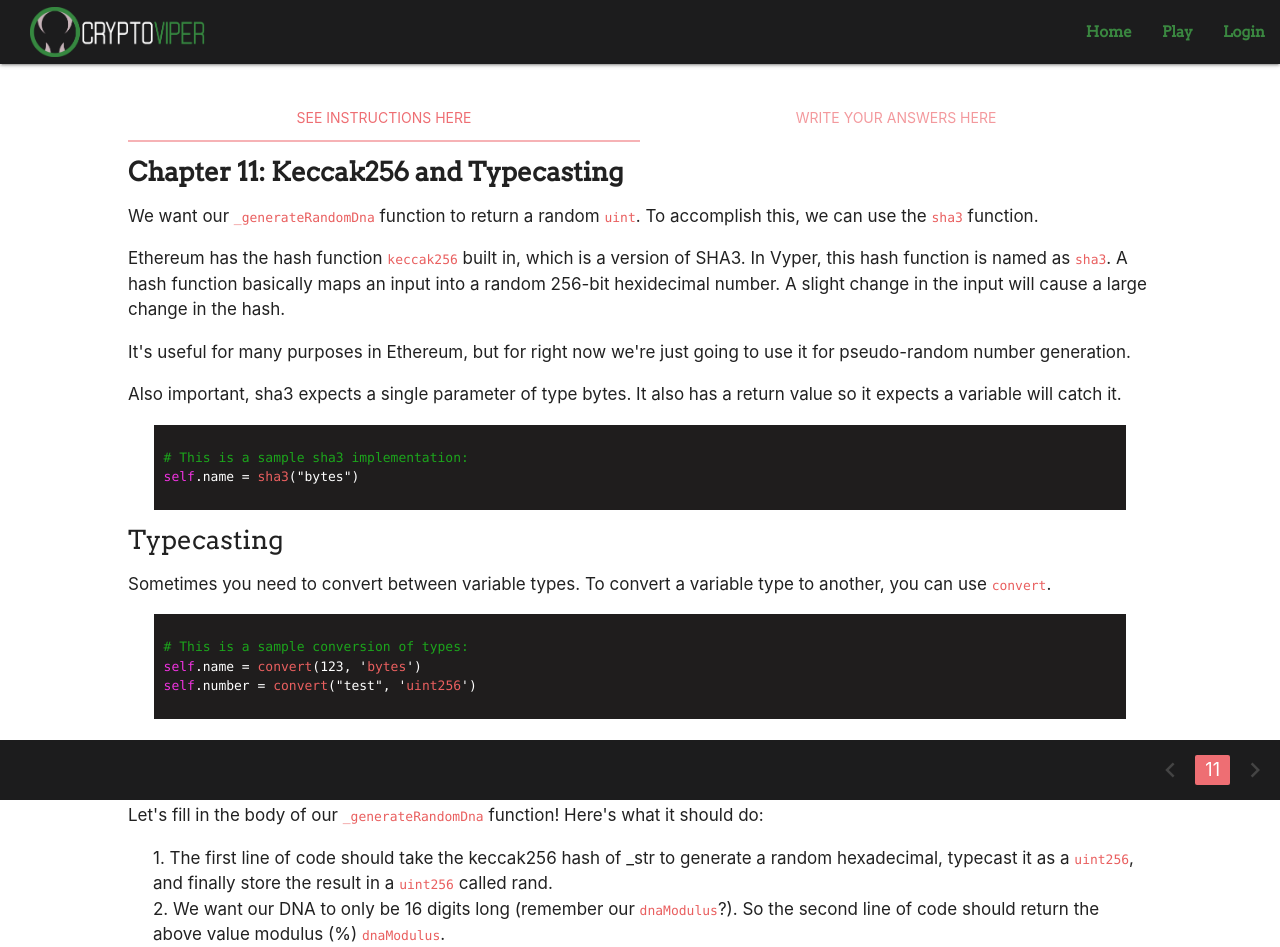
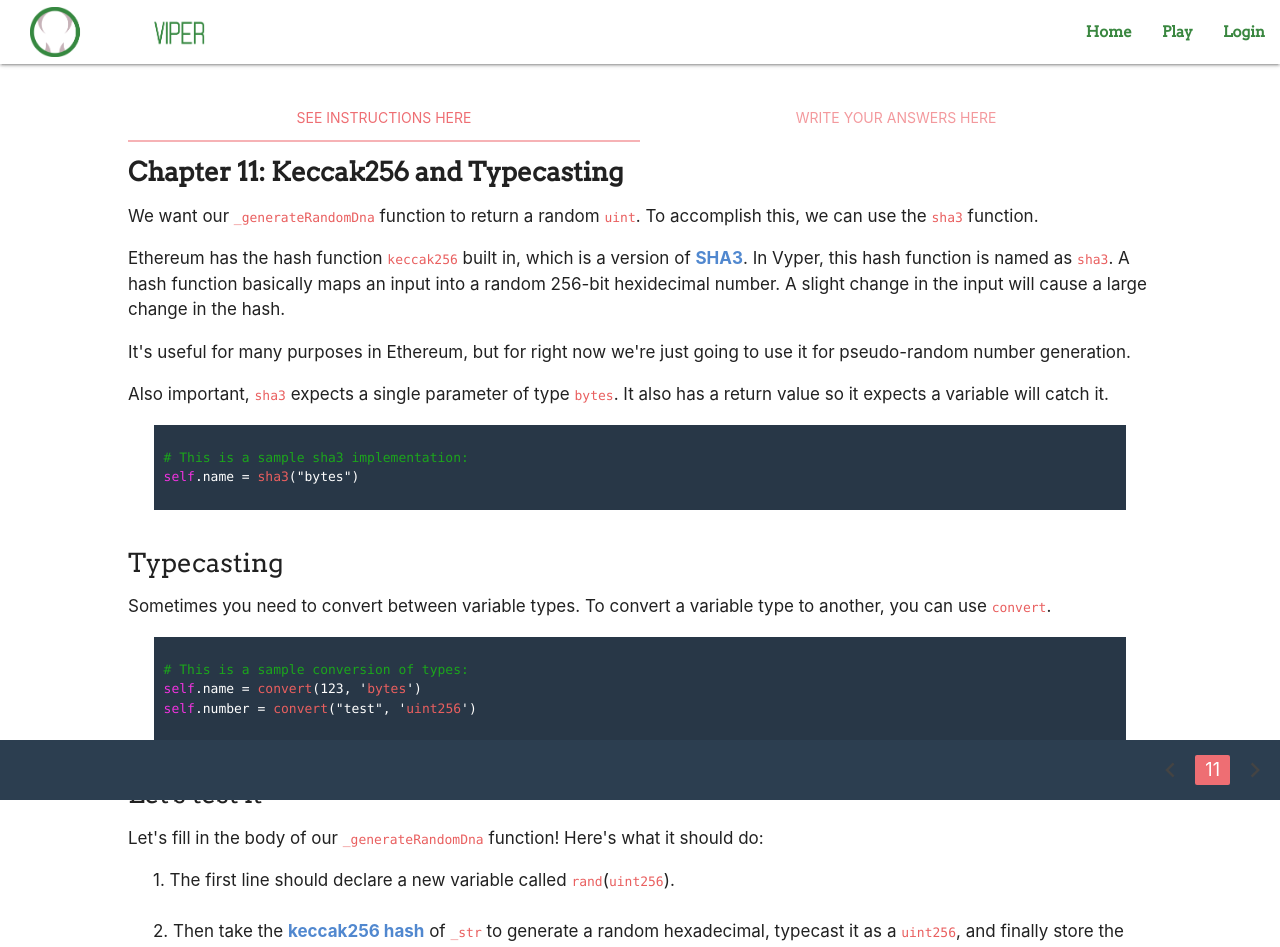
Before and after one commit to BIT-Okutama/CryptoViper, a React (Create React App) app: page /Lesson_11 in a window 1280 px wide. Shown: the top 947 px of the page. Built offline with nearby package versions, Linux system fonts and the light colour scheme.

Commit message:
Re-checked the lessons

```diff
--- a/public/style.css
+++ b/public/style.css
@@ -57,7 +57,7 @@
 
 
 .navColor {
-  background-color: #1c1c1d;
+  background-color: white;
 }
 .logo {
   width: 175px;
@@ -83,7 +83,7 @@ p {
   margin-left: 25px;
 }
 .codeblock {
-  background-color: #1f1d1d;
+  background-color: #283747;
   width: 95%;
   margin: 0 auto;
   padding: 10px;
@@ -190,7 +190,7 @@ p {
 }
 
 footer {
-  background-color: #1c1c1d;
+  background-color: #2C3E50;
   color:white;
   position:absolute;
   bottom:0;
--- a/src/BodyComponent/LessonComponent/Lesson_10.js
+++ b/src/BodyComponent/LessonComponent/Lesson_10.js
@@ -28,7 +28,7 @@ class Lesson_10 extends Component {
 
           <div id="lessonTab">
             <h5 class="chapterTitle"> Chapter 10: More on Functions </h5>
-            <p> In this chapter, we're going to learn about Function <div class="terms">return values</div> and <div class="terms">access modifiers</div>. </p>
+            <p> In this chapter, we're going to learn about Function <div class="terms">return values</div> and <div class="terms">access modifiers</div>. </p> <br></br>
 
             <h5> Return Values </h5>
             <p> To return a value from a function, the declaration looks like this: </p>
@@ -40,19 +40,19 @@ class Lesson_10 extends Component {
                 &ensp;&ensp;return "I am bytes" <br></br>
               </p>
             </div>
-            <p>Just like in Solidity, the function declaration in Vyper contains the type of the return value (in this case <div class="types">bytes</div>).</p>
+            <p>Just like in Solidity, the function declaration in Vyper contains the type of the return value (in this case <div class="types">bytes</div>).</p> <br></br>
 
             <h5> Function Modifiers </h5>
             <p> Vyper has two access modifiers: <div class="types">@public</div> and <div class="types">@private</div>. </p>
             <p> <div class="types">@public</div> is the default modifer. It means that any program that uses your contract can call this function or variable. This is useful when you want other users to use your functions. </p>
-            <p> <div class="types">@private</div> means that only your contract can access this function or variable. This is useful when you don't want other users access your function. This is useful when protecting your data. </p>
+            <p> <div class="types">@private</div> means that only your contract can access this function or variable. This is useful when you don't want other users to access your function and to protect your data. </p>
 
             <br></br>
             <h5>Let's test it</h5>
             <p> We're going to want a helper function that generates a random DNA number from a string. </p>
 
             <p class="indent">
-              1. Create a  <div class="types">private</div> function called  <div class="types">_generateRandomDna</div>. It will take one parameter named _str (a <div class="types">bytes</div>), and return a <div class="types">uint</div>. <br></br>
+              1. Create a  <div class="types">private</div> function called  <div class="types">_generateRandomDna</div>. It will take one parameter named _str (a <div class="types">bytes</div>), and return a <div class="types">uint</div>. <br></br><br></br>
               2. The function body should be empty at this point — we'll fill it in later. <br></br>
             </p>
           </div>
--- a/src/BodyComponent/LessonComponent/Lesson_11.js
+++ b/src/BodyComponent/LessonComponent/Lesson_11.js
@@ -29,9 +29,9 @@ class Lesson_11 extends Component {
           <div id="lessonTab">
             <h5 class="chapterTitle"> Chapter 11: Keccak256 and Typecasting </h5>
             <p> We want our <div class="types">_generateRandomDna</div> function to return a random <div class="types">uint</div>. To accomplish this, we can use the <div class="types">sha3</div> function. </p>
-            <p> Ethereum has the hash function <div class="types">keccak256</div> built in, which is a version of SHA3. In Vyper, this hash function is named as <div class="types">sha3</div>. A hash function basically maps an input into a random 256-bit hexidecimal number. A slight change in the input will cause a large change in the hash. </p>
+            <p> Ethereum has the hash function <div class="types">keccak256</div> built in, which is a version of <div class="terms">SHA3</div>. In Vyper, this hash function is named as <div class="types">sha3</div>. A hash function basically maps an input into a random 256-bit hexidecimal number. A slight change in the input will cause a large change in the hash. </p>
             <p> It's useful for many purposes in Ethereum, but for right now we're just going to use it for pseudo-random number generation. </p>
-            <p> Also important, sha3 expects a single parameter of type bytes. It also has a return value so it expects a variable will catch it. </p>
+            <p> Also important, <div class="types">sha3</div> expects a single parameter of type <div class="types">bytes</div>. It also has a return value so it expects a variable will catch it. </p>
             <div class="codeblock">
               <p class="codes">
                 <div class="comments"># This is a sample sha3 implementation:</div> <br></br>
@@ -39,6 +39,7 @@ class Lesson_11 extends Component {
               </p>
             </div>
 
+            <br></br>
             <h5>Typecasting</h5>
             <p>Sometimes you need to convert between variable types. To convert a variable type to another, you can use <div class="types">convert</div>.</p>
             <div class="codeblock">
@@ -54,8 +55,9 @@ class Lesson_11 extends Component {
             <p> Let's fill in the body of our <div class="types">_generateRandomDna</div> function! Here's what it should do: </p>
 
             <p class="indent">
-              1. The first line of code should take the keccak256 hash of _str to generate a random hexadecimal, typecast it as a <div class="types">uint256</div>, and finally store the result in a <div class="types">uint256</div> called rand. <br></br>
-              2. We want our DNA to only be 16 digits long (remember our <div class="types">dnaModulus</div>?). So the second line of code should return the above value modulus (%) <div class="types">dnaModulus</div>. <br></br>
+              1. The first line should declare a new variable called <div class="types">rand</div>(<div class="types">uint256</div>). <br></br><br></br>
+              2. Then take the <div class="terms">keccak256 hash</div> of <div class="types">_str</div> to generate a random hexadecimal, typecast it as a <div class="types">uint256</div>, and finally store the result in <div class="types">rand</div>. <br></br><br></br>
+              3. We want our DNA to only be 16 digits long (remember our <div class="types">dnaModulus</div>?). So the last line of code should return the above value modulus (%) <div class="types">dnaModulus</div>. <br></br>
             </p>
           </div>
 
--- a/src/BodyComponent/LessonComponent/Lesson_12.js
+++ b/src/BodyComponent/LessonComponent/Lesson_12.js
@@ -36,8 +36,8 @@ class Lesson_12 extends Component {
             <br></br>
             <h5>Let's test it</h5>
             <p class="indent">
-              1. Create a <div class="types">public</div> function named <div class="types">createRandomZombie</div>. It will take one parameter named _name (a <div class="types">bytes</div>). (Note: Declare this function <div class="types">public</div> just as you declared previous functions <div class="types">private</div>) <br></br>
-              2. The first line of the function should run the <div class="types">_generateRandomDna</div> function on _name, and store it in a <div class="types">uint256</div> named <div class="types">randDna</div>. <br></br>
+              1. Create a <div class="types">public</div> function named <div class="types">createRandomZombie</div>. It will take one parameter named _name (a <div class="types">bytes</div>). (Note: Declare this function <div class="types">public</div> just as you declared previous functions <div class="types">private</div>) <br></br><br></br>
+              2. The first line of the function should run the <div class="types">_generateRandomDna</div> function on _name, and store it in a <div class="types">uint256</div> named <div class="types">randDna</div>. <br></br><br></br>
               3. The second line should run the <div class="types">_createZombie</div> function and pass it _name and randDna.
             </p>
           </div>
--- a/src/BodyComponent/LessonComponent/Lesson_3.js
+++ b/src/BodyComponent/LessonComponent/Lesson_3.js
@@ -28,7 +28,7 @@ class Lesson_3 extends Component {
 
           <div id="lessonTab">
             <h5 class="chapterTitle"> Chapter 3: State Variables & Integers </h5>
-            <p> Great Job! Let's formally start our Smart Contract </p>
+            <p> Great Job! Let's formally start our Smart Contract. </p>
             <p> Vyper is a <div class="terms">statically typed language</div>, which means that the type of each variable (state and local) needs to be specified or at least known at compile-time. </p>
             <p> <div class="terms">State variables</div> are values which are permanently stored in contract storage. This means they're written to the Ethereum blockchain.</p>
 
--- a/src/BodyComponent/LessonComponent/Lesson_5.js
+++ b/src/BodyComponent/LessonComponent/Lesson_5.js
@@ -55,7 +55,7 @@ class Lesson_5 extends Component {
             <h5>Let's test it</h5>
             <p> We're going to want to make several vipers. It is good to use a list of structs for this goal. </p>
 
-            <p class="indent"> 1. Create a list of <div class="types">Viper</div> structs. Name it <div class="types">Vipers</div>. </p>
+            <p class="indent"> 1. Create a list of <div class="types">Viper</div> structs. Name it <div class="types">Vipers</div>. For the meantime, let's make this list up to <div class="types">10</div>. </p>
           </div>
 
           <div class="forms">
--- a/src/BodyComponent/LessonComponent/Lesson_6.js
+++ b/src/BodyComponent/LessonComponent/Lesson_6.js
@@ -37,7 +37,7 @@ class Lesson_6 extends Component {
                 &ensp;&ensp;<div class="comments"># This is the body of the function</div> <br></br>
               </p>
             </div>
-            <p>This is a function named <div class="types">functionName</div> and a <div class="types">uint256</div> parameter. Vyper does not have brackets &#123; &#125;. To group codes, the codes should be vertically aligned. This syntax is just like <div class="terms">Python</div>. </p>
+            <p>This is a function named <div class="types">functionName</div> and a <div class="types">uint256</div> parameter. Vyper does not have brackets <div class="types">&#123; &#125;</div>. To group codes, the codes should be vertically aligned. This syntax is just like <div class="terms">Python</div>. </p>
             <p>You can call the function like this:</p>
             <div class="codeblock">
               <p class="codes">
@@ -51,7 +51,7 @@ class Lesson_6 extends Component {
             <h5>Let's test it</h5>
             <p> We need to initialize the values of our variables. Let's create a function where we could initialize all the variables.</p>
 
-            <p class="indent"> 1. Create a function named <div class="types">constructor</div>. It does not need to take any parameters.</p>
+            <p class="indent"> 1. Create a function named <div class="types">constructor</div>. It does not need to take any parameters. Add <div class="views">@public</div> before the function. We will explain what this is for on later lessons. </p>
           </div>
 
           <div class="forms">
--- a/src/BodyComponent/LessonComponent/Lesson_7.js
+++ b/src/BodyComponent/LessonComponent/Lesson_7.js
@@ -44,7 +44,7 @@ class Lesson_6 extends Component {
             <p> From the last lesson, we created a function where we can initialize our variables. In Vyper, we cannot initialize variables in the <div class="terms">top-level</div>. Thus, we need functions where we can intialize our variables.</p>
 
             <p class="indent">
-              1. Create a new variable <div class="types">uint</div> and named it to <div class="types">dnaModulos</div>.
+              1. Create a new variable <div class="types">uint</div> and named it to <div class="types">dnaModulos</div>. <br></br><br></br>
               2. Inside <div class="types">constructor</div>, set the variables: <br></br>
               <div class="indent">
                 # <div class="types">viperDNADigits</div> to 16 <br></br>
--- a/src/BodyComponent/LessonComponent/Lesson_9.js
+++ b/src/BodyComponent/LessonComponent/Lesson_9.js
@@ -53,7 +53,7 @@ class Lesson_9 extends Component {
             <p> Let's make a createViper function. </p>
 
             <p class="indent">
-              1. Create a function <div class="types">createViper</div>.It should take 2 parameters: _name(<div class="types">bytes32</div>) and _dna(<div class="types">uint256</div>). <br></br>
+              1. Create a function <div class="types">createViper</div>.It should take 2 parameters: <div class="types">_name</div>(<div class="types">bytes32</div>) and <div class="types">_dna</div>(<div class="types">uint256</div>). <br></br> <br></br>
               2. Fill in the function body so it creates a new Viper. The <div class="types">name</div> and <div class="types">dna</div> for the new Viper should come from the function arguments. This would be our first viper so the index will be 0. <br></br>
             </p>
           </div>
```
Also changed, not shown: src/BodyComponent/LessonComponent/Lesson_2.js (+4 -4 lines).
